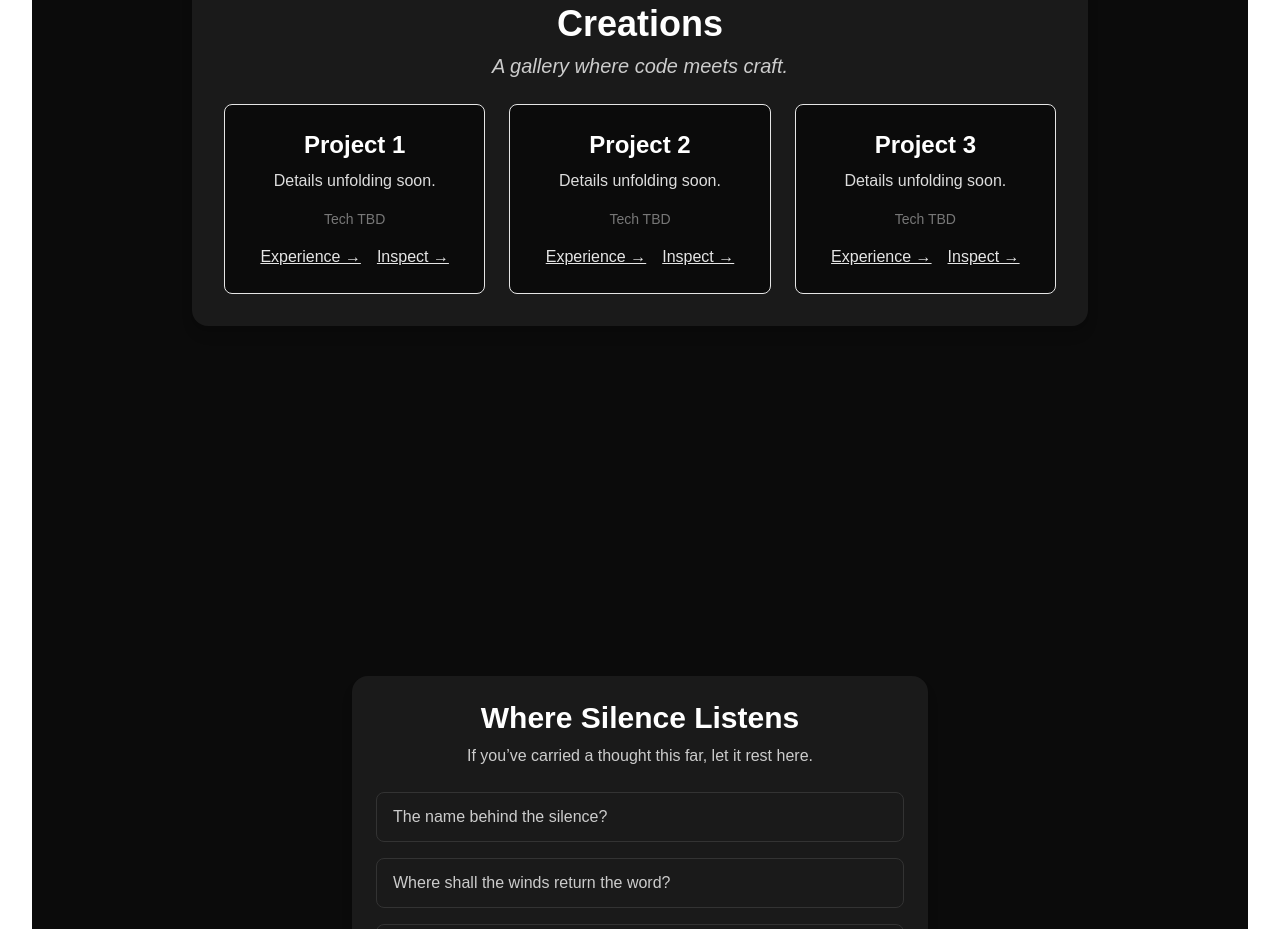
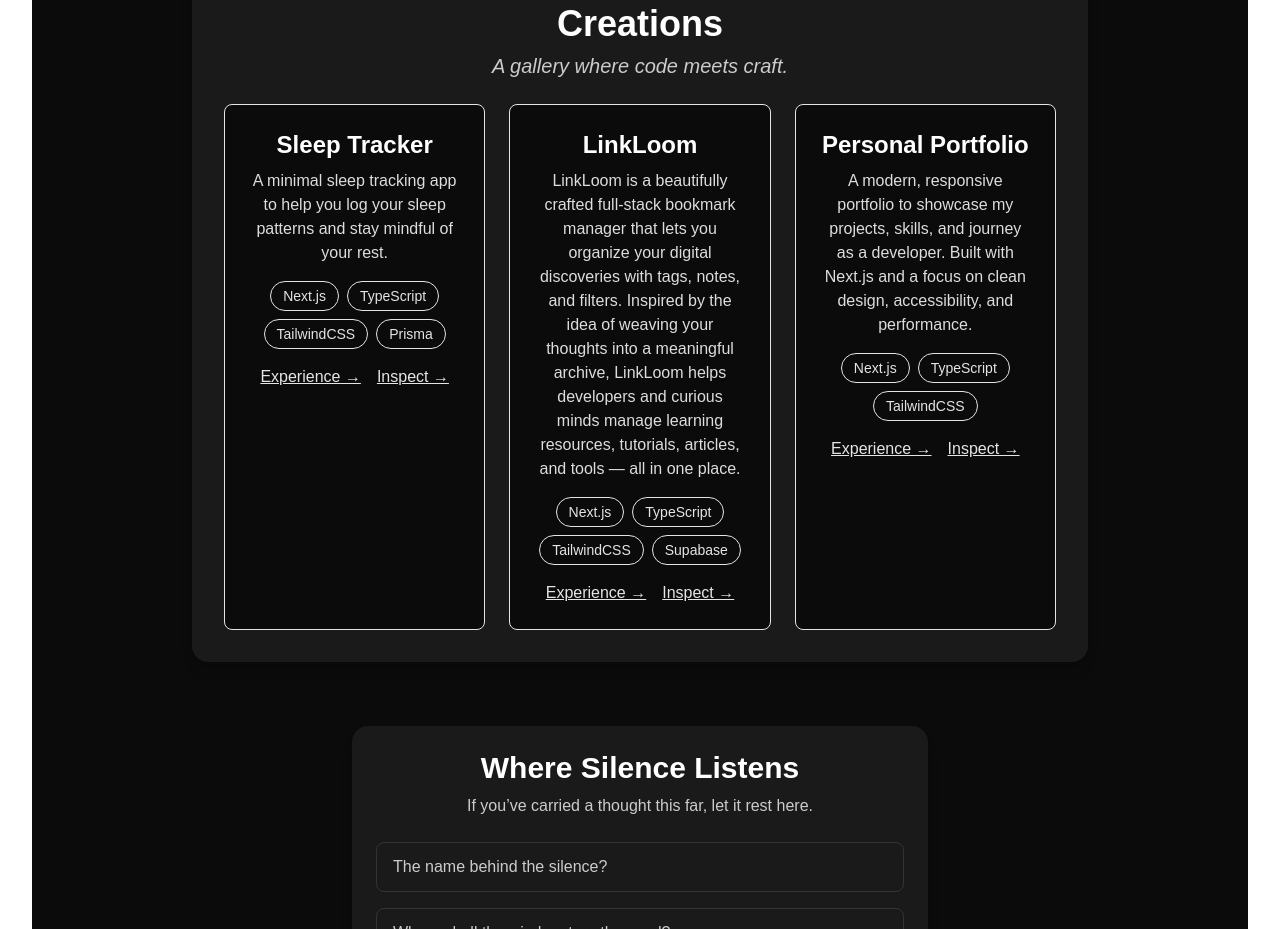
Before and after one commit to Valley-15/casino-royale, a Next.js app: page / in a window 1280 px wide. Shown: the part 1740-2669 px from the top of the page. Built offline with nearby package versions, Linux system fonts and the light colour scheme.

Commit message:
final changes

```diff
--- a/src/data/projects.ts
+++ b/src/data/projects.ts
@@ -10,24 +10,24 @@ export interface Project {
 
 export const projects: Project[] = [
   {
-    title: "", // fill in when you build Project 1
-    description: "",
-    tech: [],
-    github: "",
-    demo: "",
+    title: "Sleep Tracker",
+    description: "A minimal sleep tracking app to help you log your sleep patterns and stay mindful of your rest.",
+    tech: ["Next.js", "TypeScript", "TailwindCSS", "Prisma"],
+    github: "https://github.com/Valley-15/sleep-tracker-next",
+    demo: "https://sleep-tracker-next-z2kp.vercel.app/",
   },
   {
-    title: "", // placeholder for Project 2
-    description: "",
-    tech: [],
-    github: "",
-    demo: "",
+    title: "LinkLoom",
+    description: "LinkLoom is a beautifully crafted full-stack bookmark manager that lets you organize your digital discoveries with tags, notes, and filters. Inspired by the idea of weaving your thoughts into a meaningful archive, LinkLoom helps developers and curious minds manage learning resources, tutorials, articles, and tools — all in one place.",
+    tech: ["Next.js", "TypeScript", "TailwindCSS", "Supabase"],
+    github: "https://github.com/Valley-15/LinkLoom-weave-your-thoughts",
+    demo: "https://link-loom-weave-your-thoughts.vercel.app/",
   },
   {
-    title: "", // placeholder for Project 3
-    description: "",
-    tech: [],
-    github: "",
-    demo: "",
+    title: "Personal Portfolio",
+    description: "A modern, responsive portfolio to showcase my projects, skills, and journey as a developer. Built with Next.js and a focus on clean design, accessibility, and performance.",
+    tech: ["Next.js", "TypeScript", "TailwindCSS"],
+    github: "https://github.com/Valley-15/casino-royale",
+    demo: "https://casino-royale-eight.vercel.app/",
   },
 ];
```
